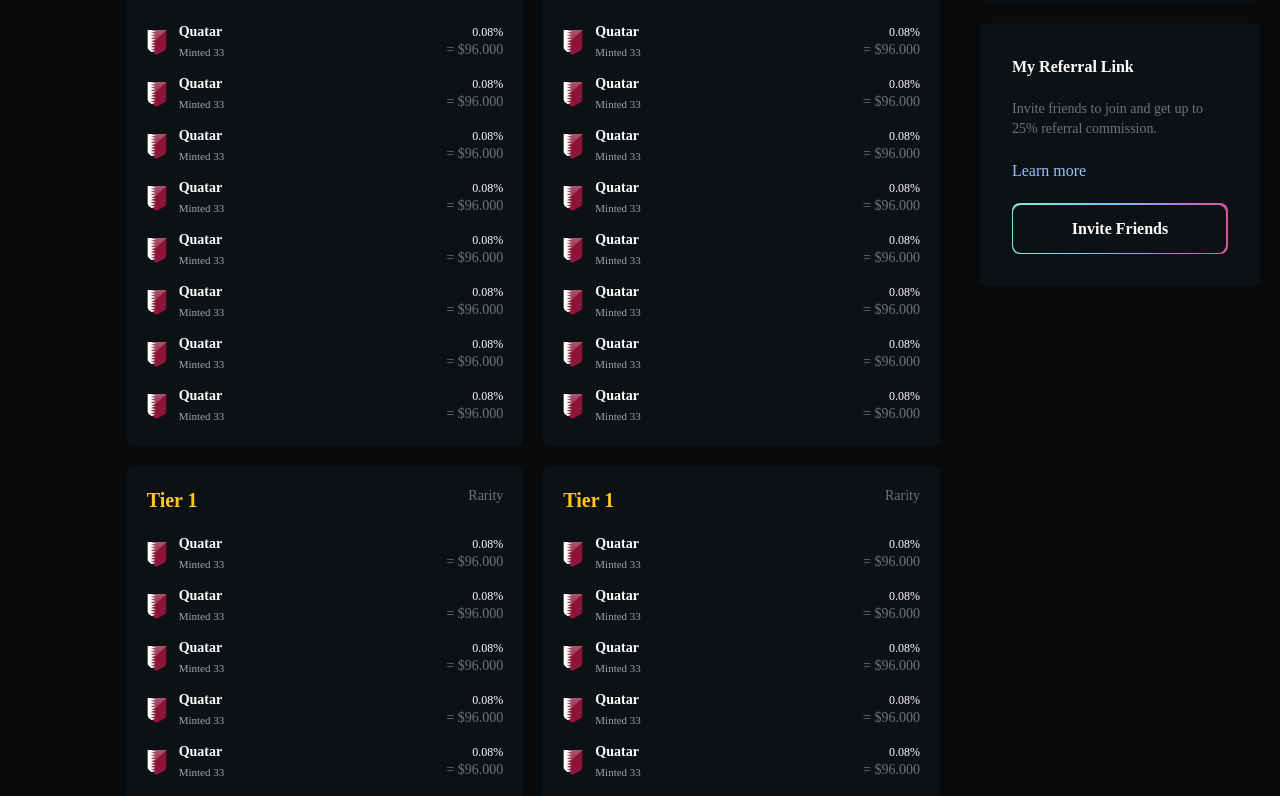
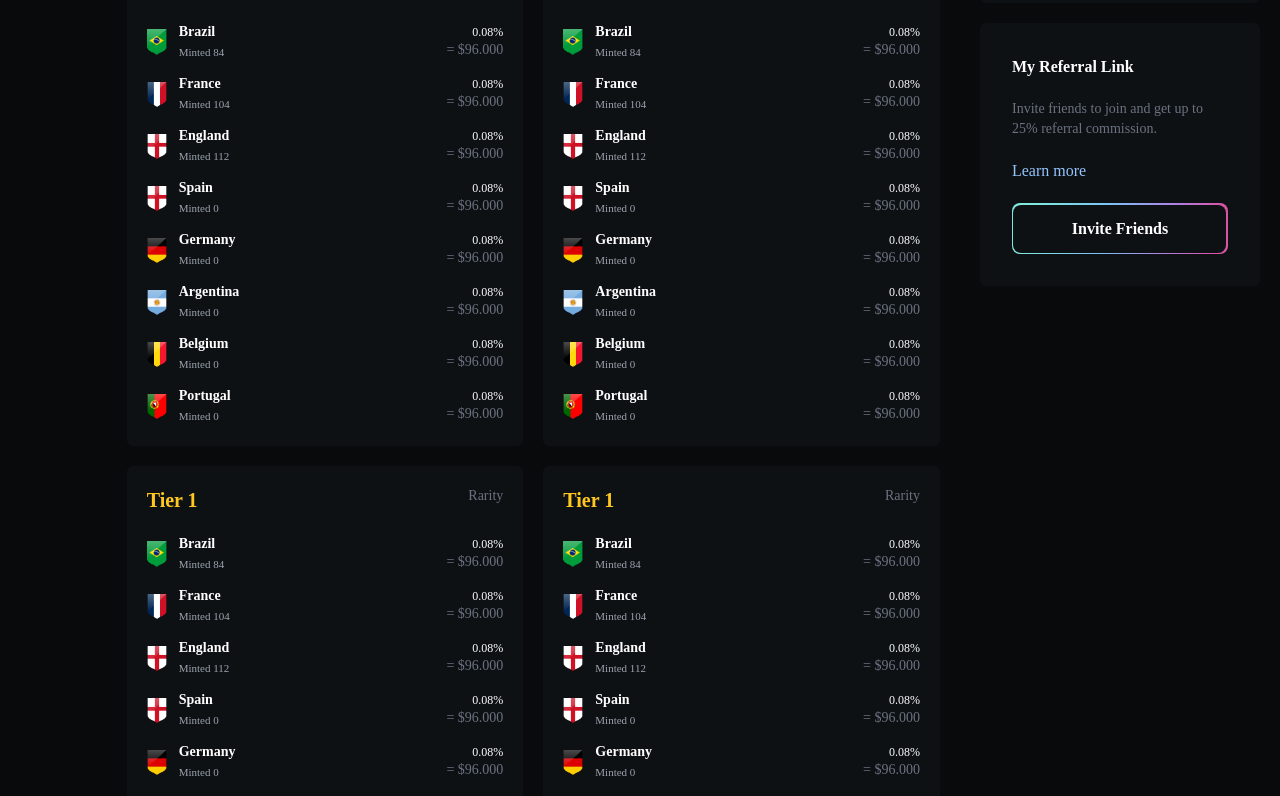
Before and after one commit to alexlevn/nf_nft_martket_nxjs, a Next.js app: page / in a window 1280 px wide. Shown: the part 640-1436 px from the top of the page. Built offline with nearby package versions, Linux system fonts and the light colour scheme.

Commit message:
tiers + mockup

```diff
--- a/components/Layout/index.tsx
+++ b/components/Layout/index.tsx
@@ -1,7 +1,7 @@
 import { Layout } from 'antd'
 import { ButtonBorderGradient } from 'components/ButtonBorderGradient'
 import MatchSchedule from 'components/MatchSchedule'
-import Tier from 'components/Tier'
+import Tier from 'components/TiersList'
 import { useState } from 'react'
 
 const AppLayout: React.FC<{ children: any }> = ({ children }) => {
--- /dev/null
+++ b/components/TiersList/data.json
@@ -0,0 +1,63 @@
+[
+  {
+    "list": [
+      {
+        "teamName": "Brazil",
+        "imageName": "brazil.png",
+        "minted": 84,
+        "percent": "0.08%",
+        "price": 96000
+      },
+      {
+        "teamName": "France",
+        "imageName": "france.png",
+        "minted": 104,
+        "percent": "0.10%",
+        "price": 77538
+      },
+      {
+        "teamName": "England",
+        "imageName": "england.png",
+        "minted": 112,
+        "percent": "0.11%",
+        "price": 72000
+      },
+      {
+        "teamName": "Spain",
+        "imageName_not_exit": "spain.png",
+        "imageName": "england.png",
+        "minted": 0,
+        "percent": "0.19%",
+        "price": 39681
+      },
+      {
+        "teamName": "Germany",
+        "imageName": "germany.png",
+        "minted": 0,
+        "percent": "0.19%",
+        "price": 39681
+      },
+      {
+        "teamName": "Argentina",
+        "imageName": "argentina.png",
+        "minted": 0,
+        "percent": "0.19%",
+        "price": 39681
+      },
+      {
+        "teamName": "Belgium",
+        "imageName": "belgium.png",
+        "minted": 0,
+        "percent": "0.19%",
+        "price": 39681
+      },
+      {
+        "teamName": "Portugal",
+        "imageName": "portugal.png",
+        "minted": 0,
+        "percent": "0.19%",
+        "price": 39681
+      }
+    ]
+  }
+]
--- a/components/Tier/index.tsx
+++ b/components/TiersList/index.tsx
@@ -1,5 +1,7 @@
 /* eslint-disable @next/next/no-img-element */
-interface TeamRarityInfo {
+
+import arrTiers from './data.json'
+export interface TeamRarityInfo {
   teamName: string
   imageName: string
   minted: number
@@ -37,26 +39,35 @@
   </div>
 )
 
-const Tier = () => (
-  <div className="w-full bg-pcgray rounded-md p-5 gap-5 ">
-    <div className="w-full flex justify-between">
-      <span className="font-semibold text-pcyellow">Tier 1</span>
-      <span className="text-content">Rarity</span>
+const TierDetail: React.FC<{ dataSource: TeamRarityInfo[] }> = ({
+  dataSource,
+}) => {
+  return (
+    <div className="w-full bg-pcgray rounded-md p-5 gap-5 ">
+      <div className="w-full flex justify-between">
+        <span className="font-semibold text-pcyellow">Tier 1</span>
+        <span className="text-content">Rarity</span>
+      </div>
+      <div className="flex flex-col gap-3 mt-5">
+        {dataSource.map((item, index) => (
+          <TeamRarity key={index} info={item} />
+        ))}
+      </div>
     </div>
-    <div className="flex flex-col gap-3 mt-5">
-      <TeamRarity info={teamA} />
-      <TeamRarity info={teamA} />
-      <TeamRarity info={teamA} />
-      <TeamRarity info={teamA} />
+  )
+}
 
-      <TeamRarity info={teamA} />
-      <TeamRarity info={teamA} />
-      <TeamRarity info={teamA} />
-      <TeamRarity info={teamA} />
-
-
+const TiersList = () => (
+  <>
+    <div className="flex flex-row   gap-5">
+      <TierDetail dataSource={arrTiers[0].list} />
+      <TierDetail dataSource={arrTiers[0].list} />
     </div>
-  </div>
+    <div className="flex flex-row   gap-5">
+      <TierDetail dataSource={arrTiers[0].list} />
+      <TierDetail dataSource={arrTiers[0].list} />
+    </div>
+  </>
 )
 
-export default Tier
+export default TiersList
--- a/containers/Home/index.tsx
+++ b/containers/Home/index.tsx
@@ -2,7 +2,7 @@
 import Image from 'next/image'
 import { FC } from 'react'
 import MintNFT from 'components/MintNFT'
-import Tier from 'components/Tier'
+import TiersList from 'components/TiersList'
 
 const Home: FC = () => {
   return (
@@ -44,14 +44,7 @@
       </div>
 
       {/* TIERS */}
-      <div className="flex flex-row   gap-5">
-        <Tier />
-        <Tier />
-      </div>
-      <div className="flex flex-row   gap-5">
-        <Tier />
-        <Tier />
-      </div>
+      <TiersList/>
     </div>
   )
 }
```
Also changed, not shown: components/Tier/data.json (deleted, +0 -11 lines), public/images/flags/argentina.png (renamed from public/images/flags/agentina.png).
